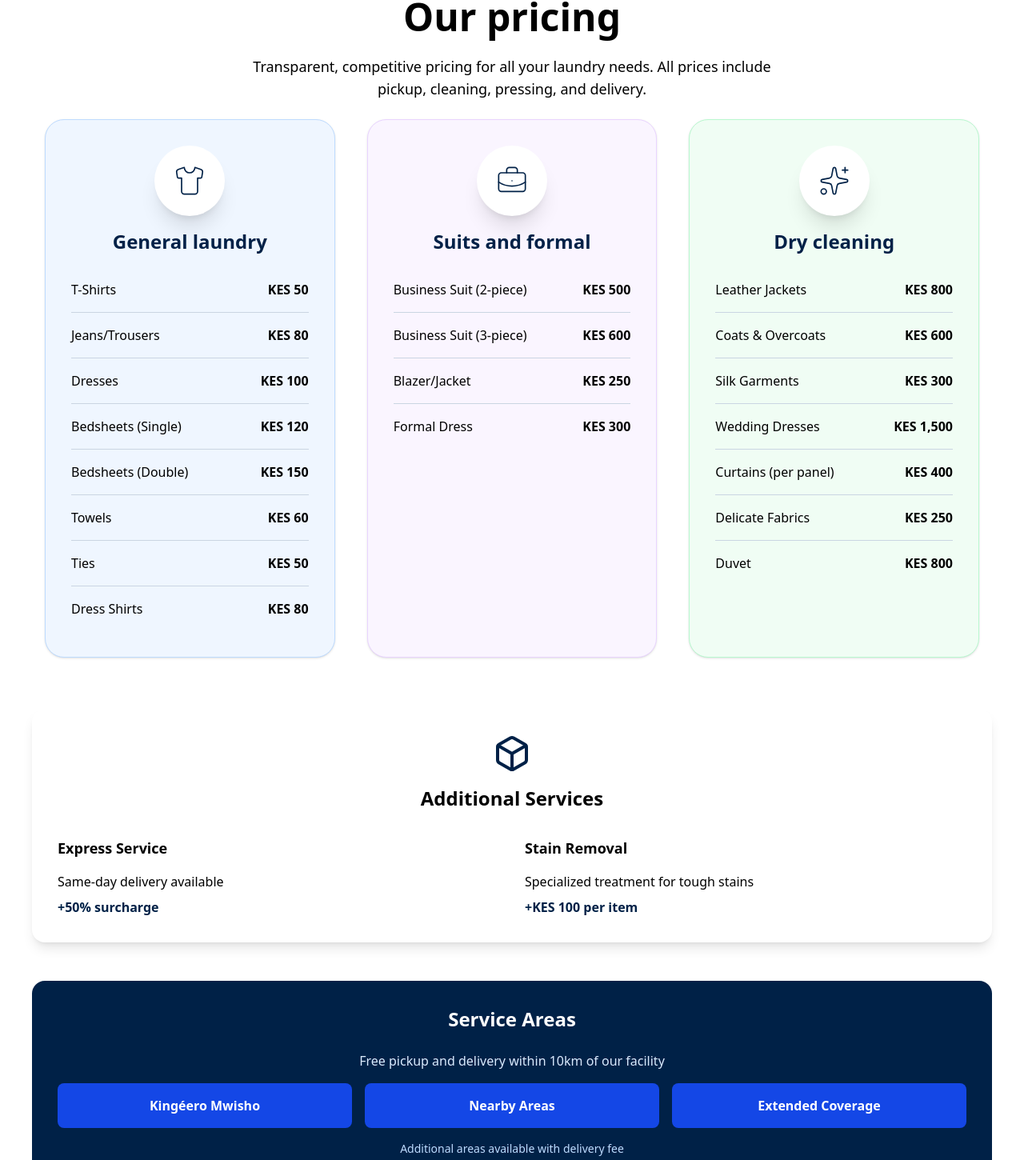
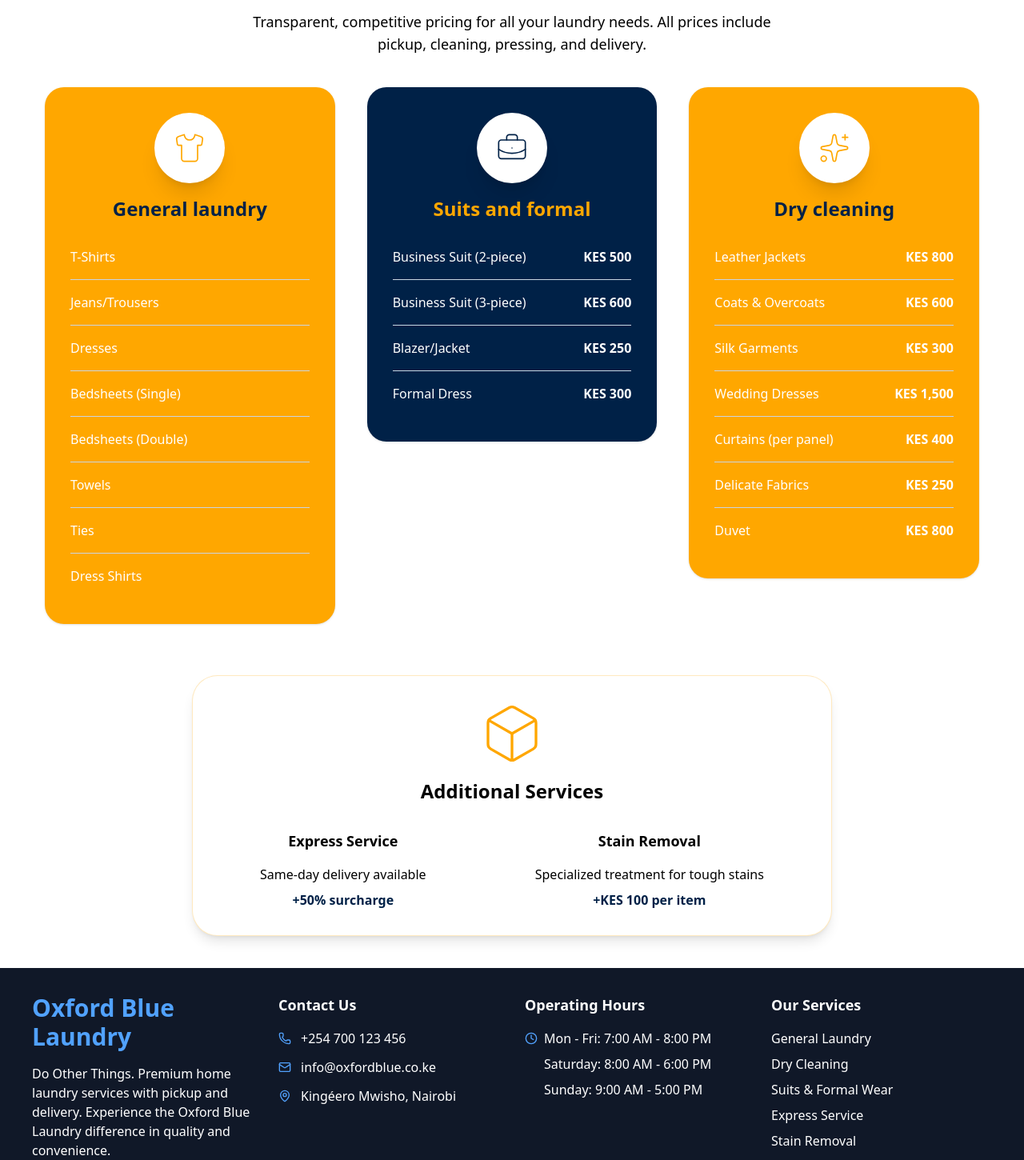
Before and after one commit to Griffin-Ndede/Oxford_blue_frontend, a React (Vite) app: page /pricing in a window 1280 px wide. Shown: the part 171-1621 px from the top of the page at 80% size. Built offline with nearby package versions, Linux system fonts and the light colour scheme.

Commit message:
Feat: enables the order form to collect data

```diff
--- a/src/Components/Footer.jsx
+++ b/src/Components/Footer.jsx
@@ -3,13 +3,13 @@
 
 function Footer() {
   return (
-      <footer className="bg-gray-900 text-white py-16">
-      <div className="max-w-7xl mx-auto px-4">
+      <footer className="bg-gray-900 text-white py-8">
+      <div className="mx-auto px-10">
         <div className="grid md:grid-cols-4 gap-8">
           {/* Company Info */}
           <div>
-            <h3 className="text-2xl font-bold mb-4 text-blue-400">Oxford Blue Laundry</h3>
-            <p className="text-gray-300 mb-6">
+            <h3 className="text-3xl font-bold mb-4 text-blue-400">Oxford Blue Laundry</h3>
+            <p className="text-white mb-6 font-light">
               Do Other Things. Premium home laundry services with pickup and delivery.
               Experience the Oxford Blue Laundry difference in quality and convenience.
             </p>
@@ -26,15 +26,15 @@
             <div className="space-y-3">
               <div className="flex items-center space-x-3">
                 <Phone className="h-4 w-4 text-blue-400" />
-                <span className="text-gray-300">+254 700 123 456</span>
+                <span className="text-white">+254 700 123 456</span>
               </div>
               <div className="flex items-center space-x-3">
                 <Mail className="h-4 w-4 text-blue-400" />
-                <span className="text-gray-300">info@oxfordblue.co.ke</span>
+                <span className="text-white">info@oxfordblue.co.ke</span>
               </div>
               <div className="flex items-center space-x-3">
                 <MapPin className="h-4 w-4 text-blue-400" />
-                <span className="text-gray-300">Kingéero Mwisho, Nairobi</span>
+                <span className="text-white">Kingéero Mwisho, Nairobi</span>
               </div>
             </div>
           </div>
@@ -45,17 +45,17 @@
             <div className="space-y-2">
               <div className="flex items-center space-x-2">
                 <Clock className="h-4 w-4 text-blue-400" />
-                <span className="text-gray-300">Mon - Fri: 7:00 AM - 8:00 PM</span>
+                <span className="text-white">Mon - Fri: 7:00 AM - 8:00 PM</span>
               </div>
-              <div className="text-gray-300 ml-6">Saturday: 8:00 AM - 6:00 PM</div>
-              <div className="text-gray-300 ml-6">Sunday: 9:00 AM - 5:00 PM</div>
+              <div className="text-white ml-6">Saturday: 8:00 AM - 6:00 PM</div>
+              <div className="text-white ml-6">Sunday: 9:00 AM - 5:00 PM</div>
             </div>
           </div>
 
           {/* Services */}
           <div>
             <h4 className="text-lg font-semibold mb-4">Our Services</h4>
-            <ul className="space-y-2 text-gray-300">
+            <ul className="space-y-2 text-white">
               <li>General Laundry</li>
               <li>Dry Cleaning</li>
               <li>Suits & Formal Wear</li>
--- a/src/Components/Navbar.jsx
+++ b/src/Components/Navbar.jsx
@@ -9,7 +9,7 @@
 
     return (
         <>
-            <div className="flex justify-center w-4xl mx-auto">
+            {/* <div className="flex justify-center w-4xl mx-auto"> */}
                 <div className="w-full   z-20 fixed px-10 py-4 shadow-2xl bg-white">
                     <div className="flex justify-between items-center w-full">
                         <div>
@@ -70,11 +70,11 @@
                         </div>
                     </div>
                 </div>
-            </div>
+            {/* </div> */}
 
             {/* Mobile Menu */}
             {isMenuOpen && (
-                <div className=" absolute right-0 inset-x-0 top-18 mt-10 w-full mx-auto bg-white py-6 px-8 text-center rounded-b-lg shadow-lg z-10">
+                <div className=" absolute right-0 inset-x-0 top-18 w-full mx-auto bg-white py-6 px-8 text-center rounded-b-lg shadow-lg z-10">
                     <ul className="space-y-6">
                         <Link
                             to="/"
--- a/src/Pages/Pricing.jsx
+++ b/src/Pages/Pricing.jsx
@@ -11,17 +11,17 @@
             icon: <Shirt strokeWidth={1} absoluteStrokeWidth className="w-10 h-10 mx-auto" />,
             laundry_items:
                 [
-                    { name: "T-Shirts", price: "KES 50" },
-                    { name: "Jeans/Trousers", price: "KES 80" },
-                    { name: "Dresses", price: "KES 100" },
-                    { name: "Bedsheets (Single)", price: "KES 120" },
-                    { name: "Bedsheets (Double)", price: "KES 150" },
-                    { name: "Towels", price: "KES 60" },
-                    { name: "Ties", price: "KES 50" },
-                    { name: "Dress Shirts", price: "KES 80" },
+                    { name: "T-Shirts" },
+                    { name: "Jeans/Trousers" },
+                    { name: "Dresses" },
+                    { name: "Bedsheets (Single)" },
+                    { name: "Bedsheets (Double)" },
+                    { name: "Towels" },
+                    { name: "Ties" },
+                    { name: "Dress Shirts"},
                 ],
-            bgColor: 'bg-blue-50',
-            borderColor: 'border-blue-200'
+            bgColor: 'bg-custom-yellow',
+            borderColor: 'border-custom-yellow'
         },
         {
             category: "Suits and formal",
@@ -33,8 +33,8 @@
                 { name: "Formal Dress", price: "KES 300" },
 
             ],
-            bgColor: 'bg-purple-50',
-            borderColor: 'border-purple-200'
+            bgColor: 'bg-custom-blue',
+            borderColor: 'border-custom-blue/25'
         },
         {
             category: "Dry cleaning",
@@ -48,18 +48,17 @@
                 { name: "Delicate Fabrics", price: "KES 250" },
                 { name: "Duvet", price: "KES 800" }
             ],
-            bgColor: 'bg-green-50',
-            borderColor: 'border-green-200'
+            bgColor: 'bg-custom-yellow',
+            borderColor: 'border-custom-yellow'
         },
     ]
-
 
     return (
         <>
             <Navbar />
-            <section className='h-fit p-10 mt-32'>
-                <h1 className='text-5xl font-bold text-center mb-6'>Our pricing</h1>
-                <p className='text-lg font-light text-center mb-6 max-w-2xl mx-auto'>Transparent, competitive pricing for all your laundry needs. All prices include pickup, cleaning, pressing, and delivery.</p>
+            <section className='h-fit p-10'>
+                <h1 className='text-5xl font-bold text-center mb-6 mt-18'>Our pricing</h1>
+                <p className='text-lg font-light text-center mb-10 max-w-2xl mx-auto'>Transparent, competitive pricing for all your laundry needs. All prices include pickup, cleaning, pressing, and delivery.</p>
 
                 <div className="grid grid-cols-1 md:grid-cols-3 gap-10 mb-16 max-w-7xl mx-auto px-4">
                     {/* General Laundry */}
@@ -67,23 +66,23 @@
                         laundry_services.map((laundry_service, index) => (
                             <div
                                 key={index}
-                                className={`${laundry_service.bgColor} border ${laundry_service.borderColor} p-8 rounded-3xl shadow hover:shadow-xl transition w-full`}>
+                                className={` ${ index % 2 === 1 ? 'bg-custom-blue': 'bg-custom-yellow'} p-8  h-fit rounded-3xl shadow hover:shadow-xl transition w-full`}>
                                 <div className="mb-4 text-custom-blue mx-auto text-center">
-                                    <div className='bg-white p-6 w-fit rounded-full mx-auto shadow-xl mb-4'>
+                                    <div className={`bg-white p-6 w-fit rounded-full mx-auto shadow-xl mb-4 ${ index % 2 === 1 ? 'text-custom-blue': 'text-custom-yellow'}`}>
                                         {laundry_service.icon}
                                     </div>
-                                    <h1 className="text-2xl font-bold">{laundry_service.category}</h1>
+                                    <h1 className={`text-2xl font-bold ${ index % 2 === 1 ? 'text-custom-yellow': 'text-custom-blue'}`}>{laundry_service.category}</h1>
                                 </div>
 
-                                <table className="w-full">
+                                <table className='w-full'>
                                     <tbody>
                                         {laundry_service.laundry_items.map((item, index) => (
                                             <tr
                                                 key={index}
                                                 className="border-b border-slate-300 last:border-0"
                                             >
-                                                <td className="py-4">{item.name}</td>
-                                                <td className="py-4 text-right font-bold">{item.price}</td>
+                                                <td className="py-4 text-white font-light">{item.name}</td>
+                                                <td className="py-4 text-right font-bold text-white">{item.price}</td>
                                             </tr>
                                         ))}
                                     </tbody>
@@ -93,13 +92,12 @@
                         ))
                     }
                 </div>
-
-                <div className="bg-white rounded-2xl p-8 shadow-lg">
+                <div className="bg-white w-full md:w-2/3  mx-auto rounded-4xl p-8 border border-custom-yellow/25  shadow-lg">
                     <div className="text-center mb-8">
-                        <Box className="h-12 w-12 text-custom-blue mx-auto mb-4" />
+                        <Box strokeWidth={1} absoluteStrokeWidth className="h-20 w-20 text-custom-yellow mx-auto mb-4" />
                         <h2 className="text-2xl font-bold ">Additional Services</h2>
                     </div>
-                    <div className="grid md:grid-cols-2 gap-8">
+                    <div className="flex justify-around flex-wrap text-center gap-8 mx-auto">
                         <div>
                             <h3 className="text-lg font-bold  mb-4">Express Service</h3>
                             <p className=" mb-2">Same-day delivery available</p>
@@ -112,26 +110,26 @@
                         </div>
                     </div>
                 </div>
-                <div className="mt-12 bg-custom-blue text-white rounded-2xl p-8">
+                {/* <div className="mt-12 bg-custom-blue text-white rounded-2xl p-8">
                     <h2 className="text-2xl font-bold text-center mb-6">Service Areas</h2>
                     <p className="text-center text-blue-100 mb-4">
                         Free pickup and delivery within 10km of our facility
                     </p>
                     <div className="grid md:grid-cols-3 gap-4 text-center">
-                        <div className="bg-blue-700 rounded-lg p-4">
+                        <div className="bg-custom-yellow rounded-3xl w-fit p-4">
                             <p className="font-semibold">Kingéero Mwisho</p>
                         </div>
-                        <div className="bg-blue-700 rounded-lg p-4">
+                        <div className="bg-custom-yellow rounded-3xl w-fit p-4">
                             <p className="font-semibold">Nearby Areas</p>
                         </div>
-                        <div className="bg-blue-700 rounded-lg p-4">
+                        <div className="bg-custom-yellow rounded-3xl w-fit p-4">
                             <p className="font-semibold">Extended Coverage</p>
                         </div>
                     </div>
                     <p className="text-center text-blue-200 text-sm mt-4">
                         Additional areas available with delivery fee
                     </p>
-                </div>
+                </div> */}
             </section>
             <Footer />
         </>
```
Also changed, not shown: src/Pages/Order.jsx (+39 -11 lines).
